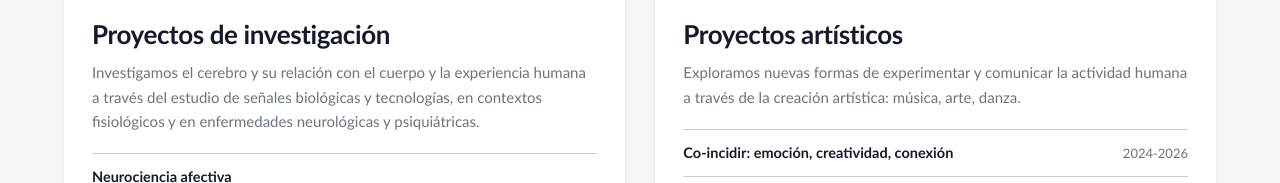
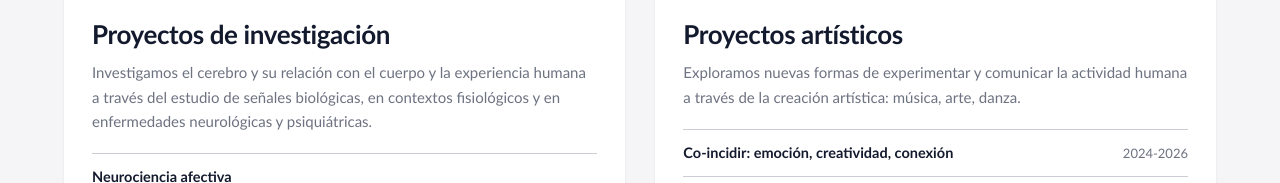
Before and after one commit to meancolectivo/meanlab, a plain HTML site: page index.html in a window 1280 px wide. Shown: the part 1455-1638 px from the top of the page. Drawn offline with Linux system fonts and the light colour scheme; a web font is replaced by a local one.

Commit message:
Refine project description in index.html
Removed redundant phrase from project description.

```diff
--- a/index.html
+++ b/index.html
@@ -345,7 +345,7 @@ h2.big{font-size:clamp(28px,3.6vw,44px);max-width:24ch}
         <div class="vis"><img src="img/proyectos/investigacion-interfaces-cerebro-computador.webp" alt="Registro de ondas cerebrales en tiempo real" loading="lazy"></div>
         <h3>Proyectos de investigación</h3>
         <p class="txt">Investigamos el cerebro y su relación con el cuerpo y la experiencia humana a través del estudio
-          de señales biológicas y tecnologías, en contextos fisiológicos y en enfermedades neurológicas y psiquiátricas. </p>
+          de señales biológicas, en contextos fisiológicos y en enfermedades neurológicas y psiquiátricas. </p>
         <ul>
           <li>Neurociencia afectiva</li>
           <li>Neurociencia de la música</li>
```
